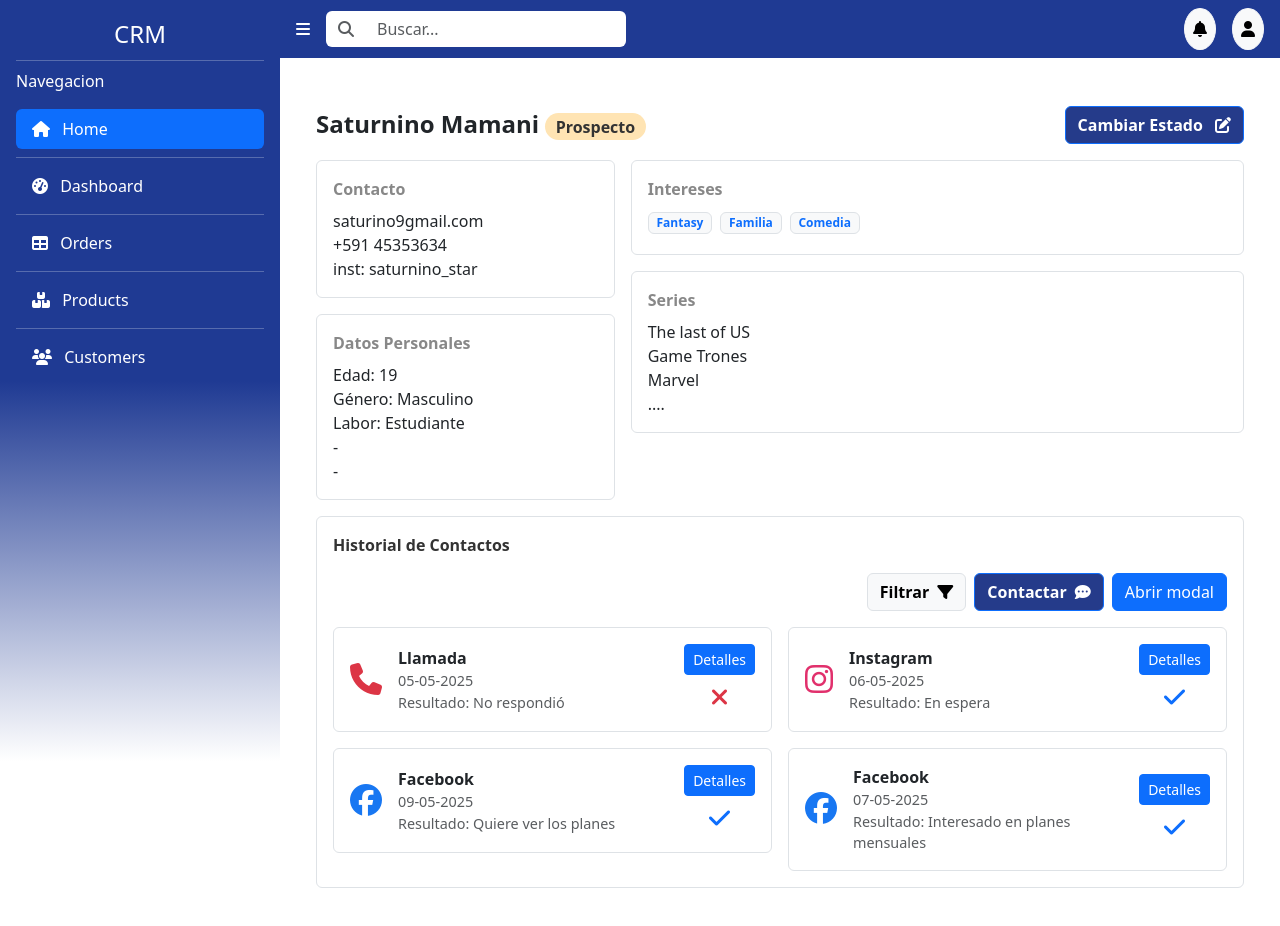
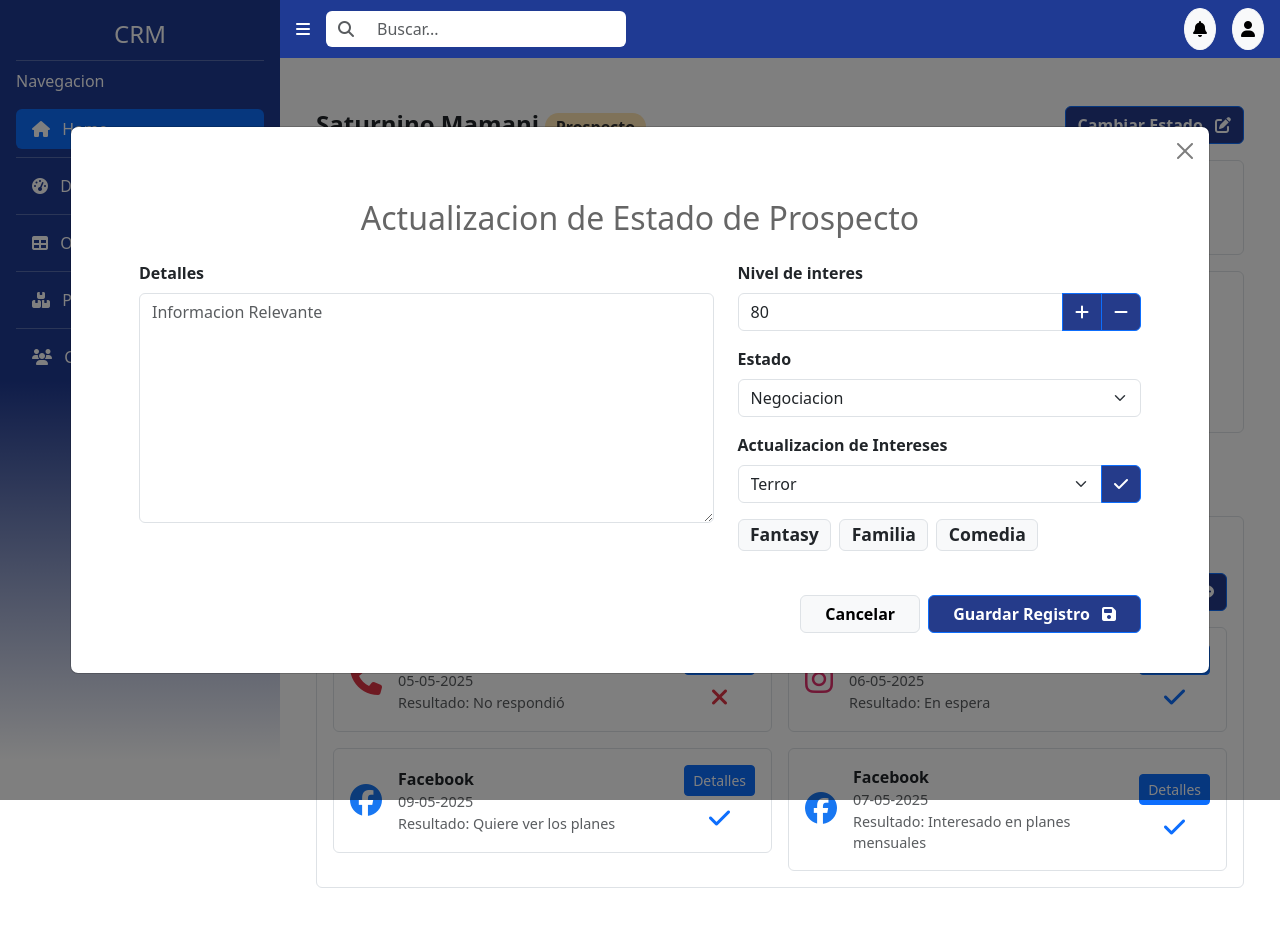
Before and after one commit to GonzaloTI/angularproy2, an Angular app: page /prospectodetalle in a window 1280 px wide. Both pictures are taken after a click on the button "Cambiar Estado". Shown: the top 926 px of the page. Built offline with nearby package versions, Linux system fonts and the light colour scheme.

Commit message:
actualizacion de estado a negociacion

```diff
--- /dev/null
+++ b/src/app/modals/modalcambiarestado/modalcambiarestado.component.html
@@ -0,0 +1,66 @@
+<div class="container-fluid p-4" style="max-width: 1050px;">
+  <div class="d-flex justify-content-between align-items-center mb-3">
+    <h2 class="w-100 text-center fw-normal" style="color: #666;">Actualizacion de Estado de Prospecto</h2>
+  </div>
+  <form>
+    <div class="row">
+      <!-- Detalles -->
+      <div class="col-md-7">
+        <div class="mb-3">
+          <label class="form-label fw-semibold">Detalles</label>
+          <textarea class="form-control" rows="9" placeholder="Informacion Relevante"></textarea>
+        </div>
+      </div>
+      <!-- Lado derecho -->
+      <div class="col-md-5">
+        <!-- Nivel de interes -->
+        <div class="mb-3">
+          <label class="form-label fw-semibold">Nivel de interes</label>
+          <div class="input-group">
+            <input type="number" class="form-control" [value]="nivelInteres" min="0" max="100" readonly>
+            <button class="btn btn-primary" type="button" style="background-color: #253b8a;" (click)="incrementarInteres()">
+              <i class="fas fa-plus"></i>
+            </button>
+            <button class="btn btn-primary" type="button" style="background-color: #253b8a;" (click)="decrementarInteres()">
+              <i class="fas fa-minus"></i>
+            </button>
+          </div>
+        </div>
+        <!-- Estado -->
+        <div class="mb-3">
+          <label class="form-label fw-semibold">Estado</label>
+          <select class="form-select" [(ngModel)]="estado" name="estado">
+            <option>Negociacion</option>
+            <option>Prospecto</option>
+            <option>Suscrito</option>
+          </select>
+        </div>
+        <!-- Actualizacion de Intereses -->
+        <div class="mb-3">
+          <label class="form-label fw-semibold">Actualizacion de Intereses</label>
+          <div class="input-group">
+            <select class="form-select" [(ngModel)]="interesSeleccionado" name="interesSeleccionado">
+              <option *ngFor="let interes of interesesDisponibles" [value]="interes">{{ interes }}</option>
+            </select>
+            <button class="btn btn-primary" type="button" style="background-color: #253b8a;" (click)="agregarInteres()">
+              <i class="fas fa-check"></i>
+            </button>
+          </div>
+        </div>
+        <!-- Intereses actuales -->
+        <div class="mb-4">
+          <span *ngFor="let interes of interesesActuales" class="badge bg-light text-dark border me-2 mb-1" style="font-size:1.1em;">
+            {{ interes }}
+          </span>
+        </div>
+      </div>
+    </div>
+    <!-- Botones -->
+    <div class="d-flex justify-content-end gap-2 mt-3">
+      <button type="button" class="btn btn-light border fw-bold px-4" data-bs-dismiss="modal">Cancelar</button>
+      <button type="submit" class="btn btn-primary fw-bold px-4" style="background-color: #253b8a;">
+        Guardar Registro <i class="fas fa-save ms-2"></i>
+      </button>
+    </div>
+  </form>
+</div>
--- /dev/null
+++ b/src/app/modals/modalcambiarestado/modalcambiarestado.component.ts
@@ -0,0 +1,39 @@
+import { Component } from '@angular/core';
+import { FormsModule } from '@angular/forms';
+import { CommonModule } from '@angular/common';
+
+@Component({
+  selector: 'app-modalcambiarestado',
+  standalone: true,
+  imports: [FormsModule, CommonModule],
+  templateUrl: './modalcambiarestado.component.html',
+  styleUrl: './modalcambiarestado.component.css'
+})
+export class ModalcambiarestadoComponent {
+  nivelInteres: number = 80;
+  estado: string = 'Negociacion';
+
+  interesesDisponibles: string[] = [
+    'Terror', 'Fantasy', 'Familia', 'Comedia', 'Acción', 'Drama', 'Ciencia Ficción', 'Aventura', 'Romance', 'Historia'
+  ];
+  interesSeleccionado: string = this.interesesDisponibles[0];
+  interesesActuales: string[] = ['Fantasy', 'Familia', 'Comedia'];
+
+  incrementarInteres() {
+    if (this.nivelInteres < 100) {
+      this.nivelInteres++;
+    }
+  }
+
+  decrementarInteres() {
+    if (this.nivelInteres > 0) {
+      this.nivelInteres--;
+    }
+  }
+
+  agregarInteres() {
+    if (this.interesSeleccionado && !this.interesesActuales.includes(this.interesSeleccionado)) {
+      this.interesesActuales.push(this.interesSeleccionado);
+    }
+  }
+}
--- a/src/app/modals/modalcontacto/modalcontacto.component.html
+++ b/src/app/modals/modalcontacto/modalcontacto.component.html
@@ -43,21 +43,58 @@
 
 <!-- Cajas de contacto y fecha/hora -->
 <div class="row g-3 mb-3">
-  <div class="col-md-6">
+  <!-- Llamada: Números de contacto -->
+  <div class="col-md-6" *ngIf="canalActivo === 'llamada'">
     <div class="border rounded p-3 h-100">
-      <div class="fw-bold mb-2">Numeros de Contacto</div>
+      <div class="fw-bold mb-2">Números de Contacto</div>
       <div>1. +591 45353634 <i class="far fa-copy ms-1" style="cursor:pointer;"></i></div>
       <div>2. +591 67580042 <i class="far fa-copy ms-1" style="cursor:pointer;"></i></div>
     </div>
   </div>
+  <!-- Correo -->
+  <div class="col-md-6" *ngIf="canalActivo === 'correo'">
+    <div class="border rounded p-3 h-100">
+      <div class="fw-bold mb-2" style="font-size:1.2em;">Contacto</div>
+      <div class="text-muted" style="font-size:1.1em;">saturnino99gmail.com</div>
+    </div>
+  </div>
+  <!-- Instagram -->
+  <div class="col-md-6" *ngIf="canalActivo === 'instagram'">
+    <div class="border rounded p-3 h-100">
+      <div class="fw-bold mb-2" style="font-size:1.2em;">Instagram</div>
+      <div class="text-muted" style="font-size:1.1em;">saturnino_star</div>
+    </div>
+  </div>
+  <!-- Facebook -->
+  <div class="col-md-6" *ngIf="canalActivo === 'facebook'">
+    <div class="border rounded p-3 h-100">
+      <div class="fw-bold mb-2" style="font-size:1.2em;">Facebook</div>
+      <div class="text-muted" style="font-size:1.1em;">Saturnino Mamani</div>
+    </div>
+  </div>
+  <!-- Fecha y hora, con botón enviar según canal -->
   <div class="col-md-6">
-    <div class="border rounded p-3 h-100">
-      <div class="fw-bold mb-2">Fecha y Hora</div>
-      <div class="mb-1">
-        <i class="far fa-clock me-2 text-primary"></i>05:20 PM
-      </div>
+    <div class="border rounded p-3 h-100 d-flex flex-column justify-content-between">
       <div>
-        <i class="far fa-calendar-alt me-2 text-primary"></i>01 / 04 / 2099
+        <div class="mb-1 d-flex align-items-center justify-content-between">
+          <span>
+            <i class="far fa-clock me-2 text-primary"></i>05:20 PM
+          </span>
+          <ng-container [ngSwitch]="canalActivo">
+            <button *ngSwitchCase="'correo'" class="btn btn-primary px-4 fw-bold" style="background-color: #253b8a;">
+              Enviar <i class="fas fa-envelope ms-2"></i>
+            </button>
+            <button *ngSwitchCase="'instagram'" class="btn btn-primary px-4 fw-bold" style="background-color:#253b8a;">
+              Enviar Mensaje
+            </button>
+            <button *ngSwitchCase="'facebook'" class="btn btn-primary px-4 fw-bold" style="background-color: #253b8a;">
+              Enviar <i class="fab fa-facebook-f ms-2"></i>
+            </button>
+          </ng-container>
+        </div>
+        <div>
+          <i class="far fa-calendar-alt me-2 text-primary"></i>01 / 04 / 2099
+        </div>
       </div>
     </div>
   </div>
@@ -67,67 +104,75 @@
 <div *ngIf="canalActivo === 'llamada'">
   <div class="mb-3">
     <label class="form-label fw-semibold">Interacción</label>
-    <textarea class="form-control" rows="2" placeholder="Resultado de la Interacción..."></textarea>
+    <textarea class="form-control" rows="3" placeholder="Resultado de la Interacción..."></textarea>
   </div>
   <div class="mb-3">
     <label class="form-label fw-semibold">Resultado</label>
     <textarea class="form-control" rows="2" placeholder="Resultado de la Llamada..."></textarea>
   </div>
-  <div class="mb-4">
+  <div class="mb-4" style="width: 200px;">
     <label class="form-label fw-semibold">Estado de la actividad</label>
     <select class="form-select">
-      <option value="exitosa">exitosa</option>
-      <option value="pendiente">pendiente</option>
-      <option value="fallida">fallida</option>
+      <option value="exitosa">Exitosa</option>
+      <option value="pendiente">Pendiente</option>
+      <option value="fallida">Fallida</option>
     </select>
   </div>
 </div>
 
 <div *ngIf="canalActivo === 'correo'">
   <div class="mb-3">
-    <label class="form-label fw-semibold">Correo enviado</label>
-    <input class="form-control" type="email" placeholder="Correo destinatario...">
+    <label class="form-label fw-semibold">Interacción</label>
+    <textarea class="form-control" rows="3" placeholder="Asunto de la Interacción..."></textarea>
   </div>
   <div class="mb-3">
-    <label class="form-label fw-semibold">Mensaje</label>
-    <textarea class="form-control" rows="2" placeholder="Mensaje enviado..."></textarea>
+    <label class="form-label fw-semibold">Resultado</label>
+    <textarea class="form-control" rows="2" placeholder="Contenido del Resultado..."></textarea>
   </div>
-  <div class="mb-4">
+  <div class="mb-4" style="width: 200px;">
     <label class="form-label fw-semibold">Estado de la actividad</label>
     <select class="form-select">
-      <option value="enviado">enviado</option>
-      <option value="pendiente">pendiente</option>
-      <option value="fallido">fallido</option>
+      <option value="en_espera">En Espera</option>
+      <option value="enviado">Enviado</option>
+      <option value="fallido">Fallido</option>
     </select>
   </div>
 </div>
 
 <div *ngIf="canalActivo === 'instagram'">
   <div class="mb-3">
-    <label class="form-label fw-semibold">Mensaje enviado</label>
-    <textarea class="form-control" rows="2" placeholder="Mensaje por Instagram..."></textarea>
+    <label class="form-label fw-semibold">Interacción</label>
+    <textarea class="form-control" rows="3" placeholder="Contenido de la Interaccion..."></textarea>
   </div>
-  <div class="mb-4">
+  <div class="mb-3">
+    <label class="form-label fw-semibold">Resultado</label>
+    <textarea class="form-control" rows="2" placeholder="Contenido del Resultado..."></textarea>
+  </div>
+  <div class="mb-4" style="width: 200px;">
     <label class="form-label fw-semibold">Estado de la actividad</label>
     <select class="form-select">
-      <option value="enviado">enviado</option>
-      <option value="pendiente">pendiente</option>
-      <option value="fallido">fallido</option>
+      <option value="en_espera">En Espera</option>
+      <option value="enviado">Enviado</option>
+      <option value="fallido">Fallido</option>
     </select>
   </div>
 </div>
 
 <div *ngIf="canalActivo === 'facebook'">
   <div class="mb-3">
-    <label class="form-label fw-semibold">Mensaje enviado</label>
-    <textarea class="form-control" rows="2" placeholder="Mensaje por Facebook..."></textarea>
+    <label class="form-label fw-semibold">Interacción</label>
+    <textarea class="form-control" rows="2" placeholder="Contenido de la Interaccion..."></textarea>
   </div>
-  <div class="mb-4">
+  <div class="mb-3">
+    <label class="form-label fw-semibold">Resultado</label>
+    <textarea class="form-control" rows="3" placeholder="Contenido del Resultado..."></textarea>
+  </div>
+  <div class="mb-4" style="width: 200px;">
     <label class="form-label fw-semibold">Estado de la actividad</label>
     <select class="form-select">
-      <option value="enviado">enviado</option>
-      <option value="pendiente">pendiente</option>
-      <option value="fallido">fallido</option>
+      <option value="en_espera">En Espera</option>
+      <option value="enviado">Enviado</option>
+      <option value="fallido">Fallido</option>
     </select>
   </div>
 </div>
--- a/src/app/prospectodetalle/prospectodetalle.component.html
+++ b/src/app/prospectodetalle/prospectodetalle.component.html
@@ -6,9 +6,10 @@
                 <span class="badge rounded-pill" style="background-color: #ffe4b3; color: #333; font-size: 1rem;">Prospecto</span>
             </h4>
         </div>
-        <button class="btn btn-primary fw-bold" style="background-color: #253b8a;">
+        <button class="btn btn-primary fw-bold" style="background-color: #253b8a;" data-bs-toggle="modal" data-bs-target="#miModal2">
             Cambiar Estado <i class="fas fa-pen-to-square ms-2"></i>
         </button>
+
     </div>
     <!-- Fila de datos principales -->
     <div class="row g-3 mb-3">
@@ -59,13 +60,9 @@
             <button class="btn btn-light border fw-bold">
                 Filtrar <i class="fas fa-filter ms-1"></i>
             </button>
-            <button class="btn btn-primary fw-bold" style="background-color: #253b8a;">
+            <button class="btn btn-primary fw-bold" style="background-color: #253b8a;" data-bs-toggle="modal" data-bs-target="#miModal">
                 Contactar <i class="fas fa-comment-dots ms-1"></i>
             </button>
-
-            <button class="btn btn-primary" data-bs-toggle="modal" data-bs-target="#miModal">
-                Abrir modal
-              </button>
 
 
 
@@ -157,3 +154,21 @@
         </div>
         </div>
     </div>
+
+
+     <!-- Modal de Bootstrap -->
+     <div class="modal fade" id="miModal2" tabindex="-1" aria-labelledby="miModalLabel" aria-hidden="true">
+
+            <div class="modal-dialog modal-xl modal-dialog-centered">
+        <div class="modal-content">
+            <div class="modal-header border-0 pb-0">
+
+            <button type="button" class="btn-close" data-bs-dismiss="modal" aria-label="Cerrar"></button>
+            </div>
+            <div class="modal-body">
+            <!-- Aquí insertas tu componente -->
+            <app-modalcambiarestado></app-modalcambiarestado>
+            </div>
+        </div>
+        </div>
+    </div>
--- a/src/app/prospectodetalle/prospectodetalle.component.ts
+++ b/src/app/prospectodetalle/prospectodetalle.component.ts
@@ -1,9 +1,12 @@
 import { Component } from '@angular/core';
 import { ModalcontactoComponent } from '../modals/modalcontacto/modalcontacto.component';
+import { ModalcambiarestadoComponent } from '../modals/modalcambiarestado/modalcambiarestado.component';
+
+
 @Component({
   selector: 'app-prospectodetalle',
   standalone: true,
-  imports: [ModalcontactoComponent],
+  imports: [ModalcontactoComponent,ModalcambiarestadoComponent],
   templateUrl: './prospectodetalle.component.html',
   styleUrl: './prospectodetalle.component.css'
 })
```
Also changed, not shown: src/app/modals/modalcambiarestado/modalcambiarestado.component.css (added), 1 other file (tests, documents, lock files or other folders).
